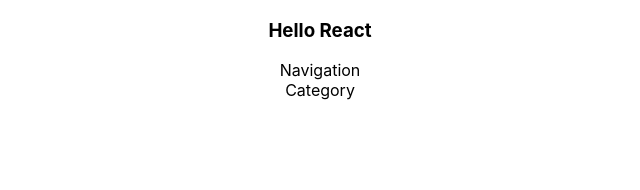
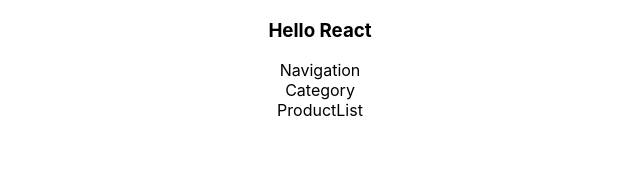
Before and after one commit to asuf29/react-practice, a React (Create React App) app: page / in a window 1280 px wide. Shown: the top 190 px of the page, without its empty margins (320-960 px from the left). Built offline with nearby package versions, Linux system fonts and the light colour scheme.

Commit message:
ProductList.js created

```diff
--- a/src/App.js
+++ b/src/App.js
@@ -1,12 +1,14 @@
 import "./App.css";
 import Nav from "./components/Nav";
 import CategoryList from "./components/CategoryList";
+import ProductList from "./components/ProductList";
 function App() {
   return (
     <div className="App">
       <h3>Hello React</h3>
       <Nav />
       <CategoryList />
+      <ProductList />
     </div>
   );
 }
--- /dev/null
+++ b/src/components/ProductList.js
@@ -0,0 +1,7 @@
+import React from "react";
+
+function ProductList() {
+  return <div>ProductList</div>;
+}
+
+export default ProductList;
```
